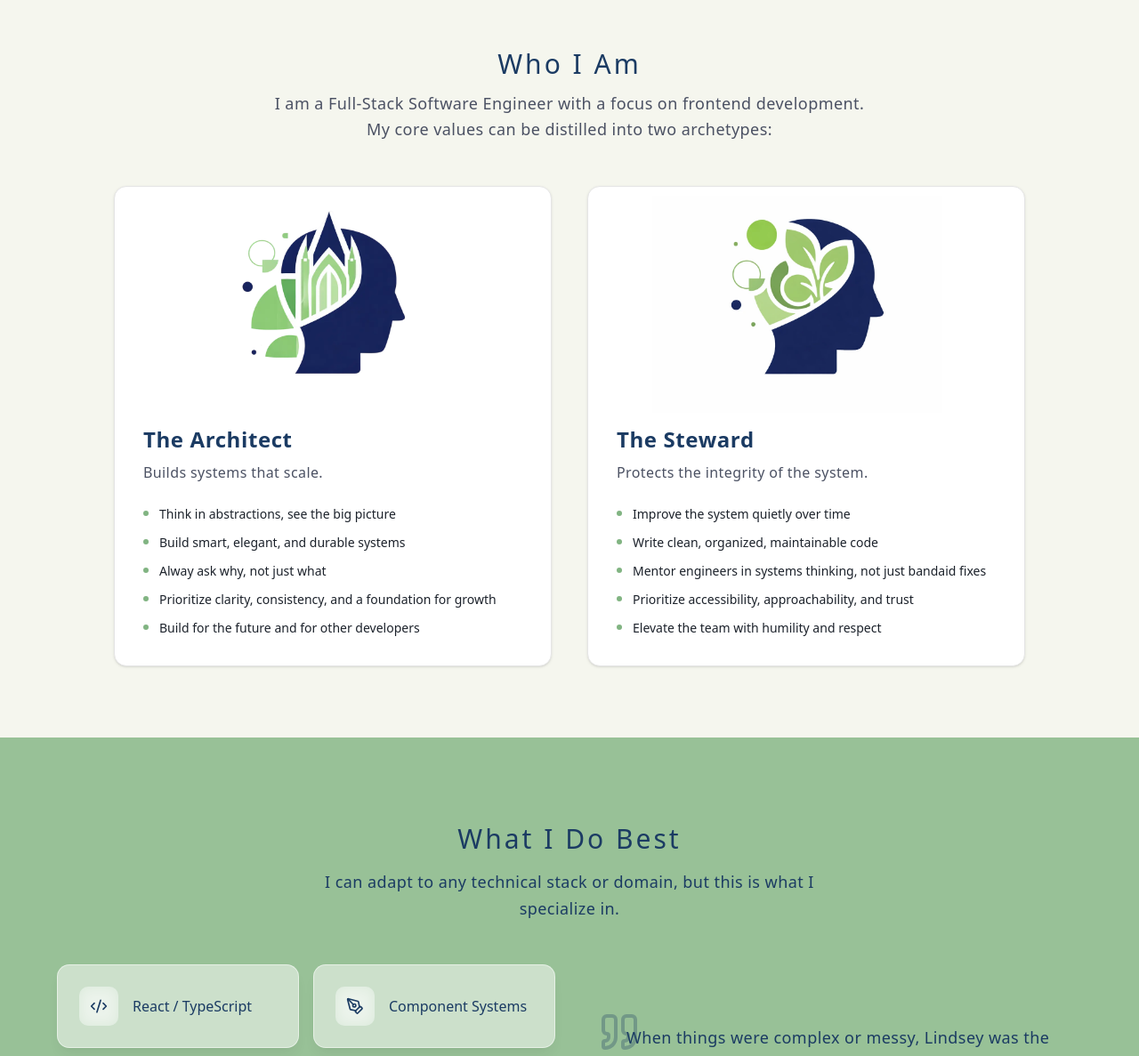
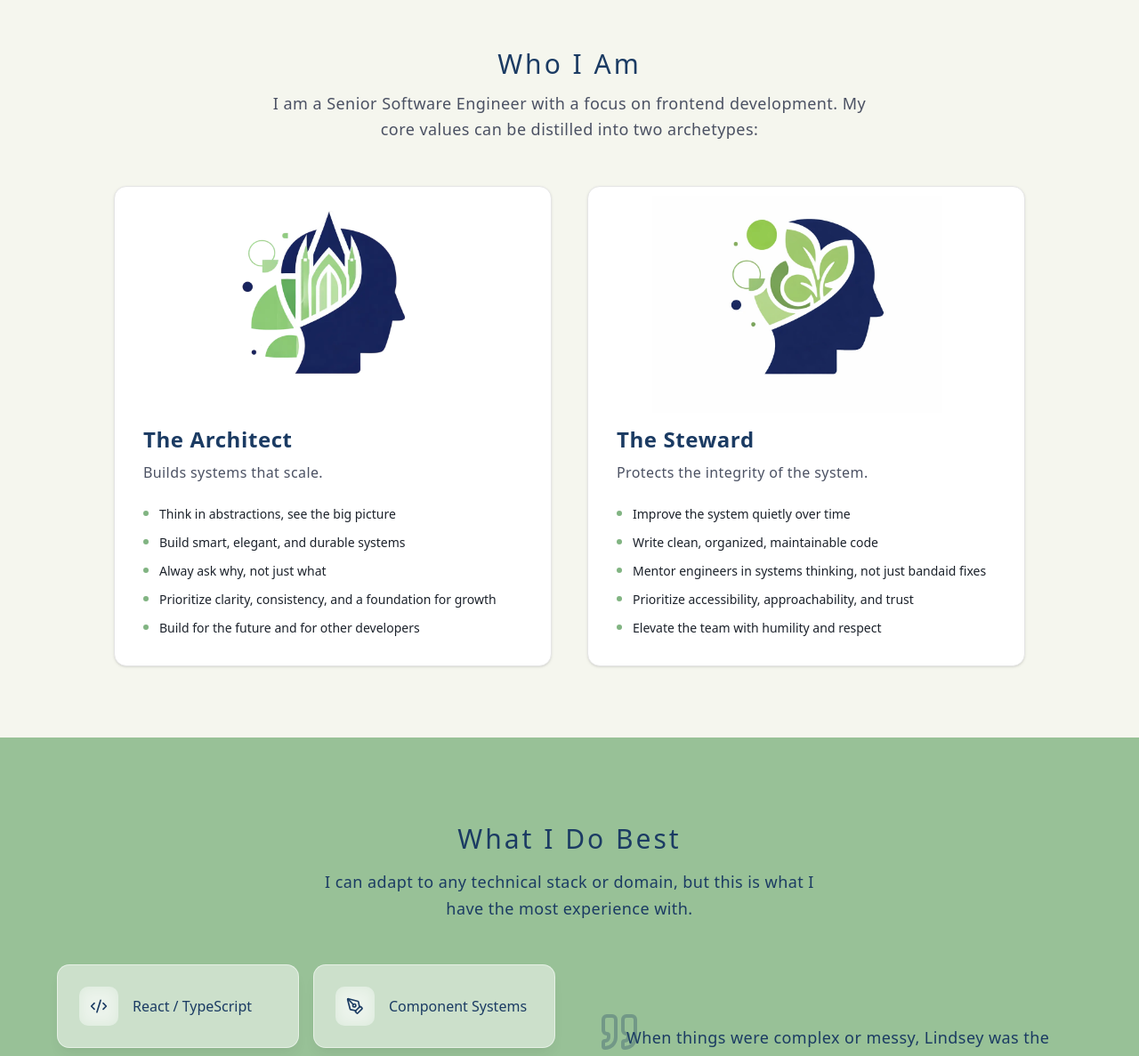
Before and after one commit to lbellman/software-portfolio, a Next.js app: page / in a window 1280 px wide. Shown: the part 826-2013 px from the top of the page at 89% size. Built offline with nearby package versions, Linux system fonts and the light colour scheme.

Commit message:
Update wording in some sections

```diff
--- a/components/WhatIDoBestSection.tsx
+++ b/components/WhatIDoBestSection.tsx
@@ -42,8 +42,8 @@ export default function WhatIDoBestSection() {
           What I Do Best
         </h2>
         <p className="mx-auto mb-10 max-w-xl text-center text-sm md:text-lg text-primary-foreground md:mb-12">
-          I can adapt to any technical stack or domain, but this is what I
-          specialize in.
+          I can adapt to any technical stack or domain, but this is what I have
+          the most experience with.
         </p>
 
         <div className="grid gap-8 md:grid-cols-2 md:items-center">
--- a/components/WhoIAmSection.tsx
+++ b/components/WhoIAmSection.tsx
@@ -22,7 +22,7 @@ const stewardBullets = [
 ];
 
 export default function WhoIAmSection() {
-  const { ref: sectionRef, isVisible } = useFadeUp({ delayMs: 100});
+  const { ref: sectionRef, isVisible } = useFadeUp({ delayMs: 100 });
 
   return (
     <section
@@ -43,8 +43,8 @@ export default function WhoIAmSection() {
           Who I Am
         </h2>
         <p className="mx-auto text-sm max-w-2xl md:text-lg text-muted-foreground">
-          I am a Full-Stack Software Engineer with a focus on frontend
-          development. My core values can be distilled into two archetypes:
+          I am a Senior Software Engineer with a focus on frontend development.
+          My core values can be distilled into two archetypes:
         </p>
       </div>
 
```
